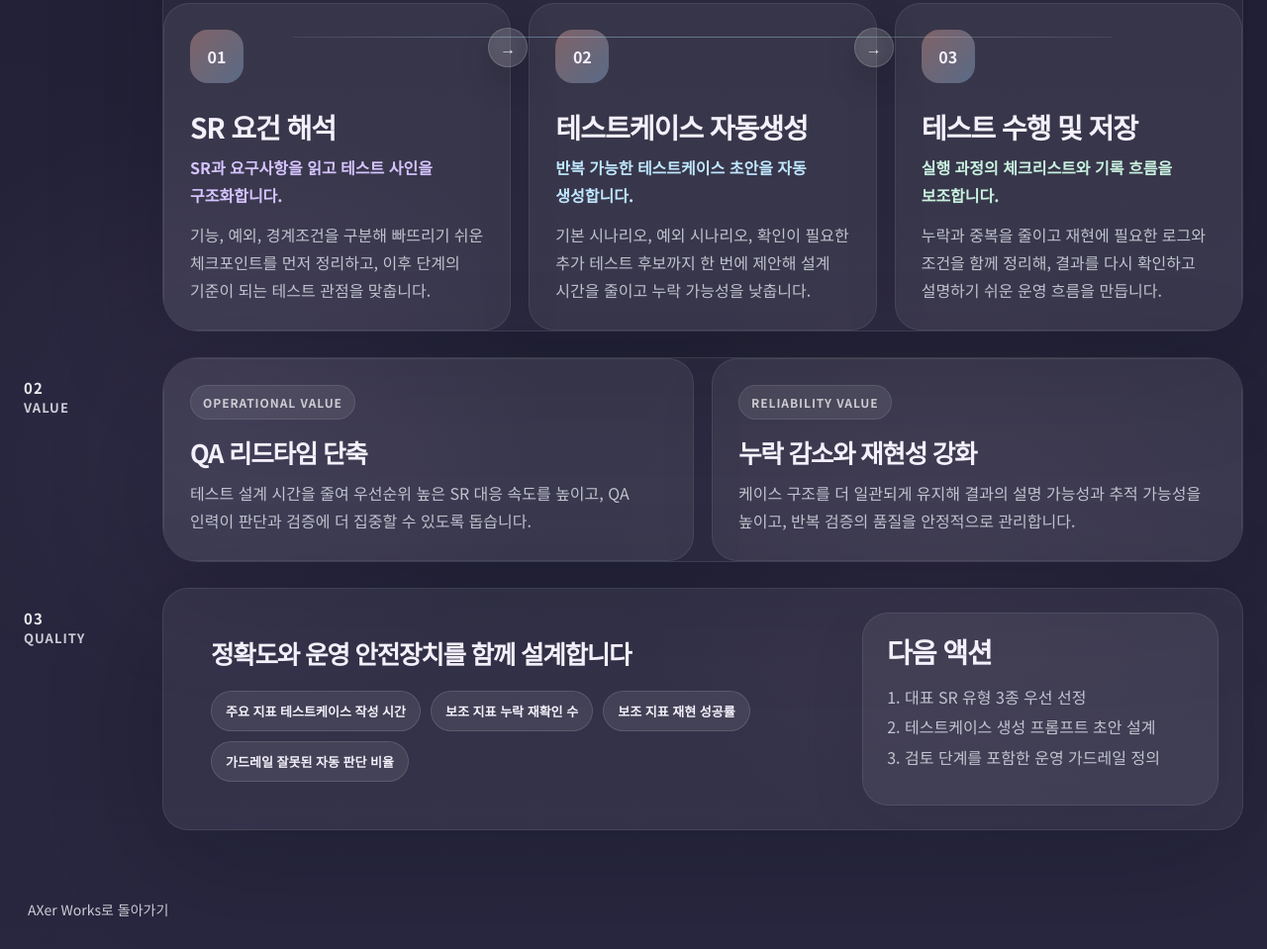
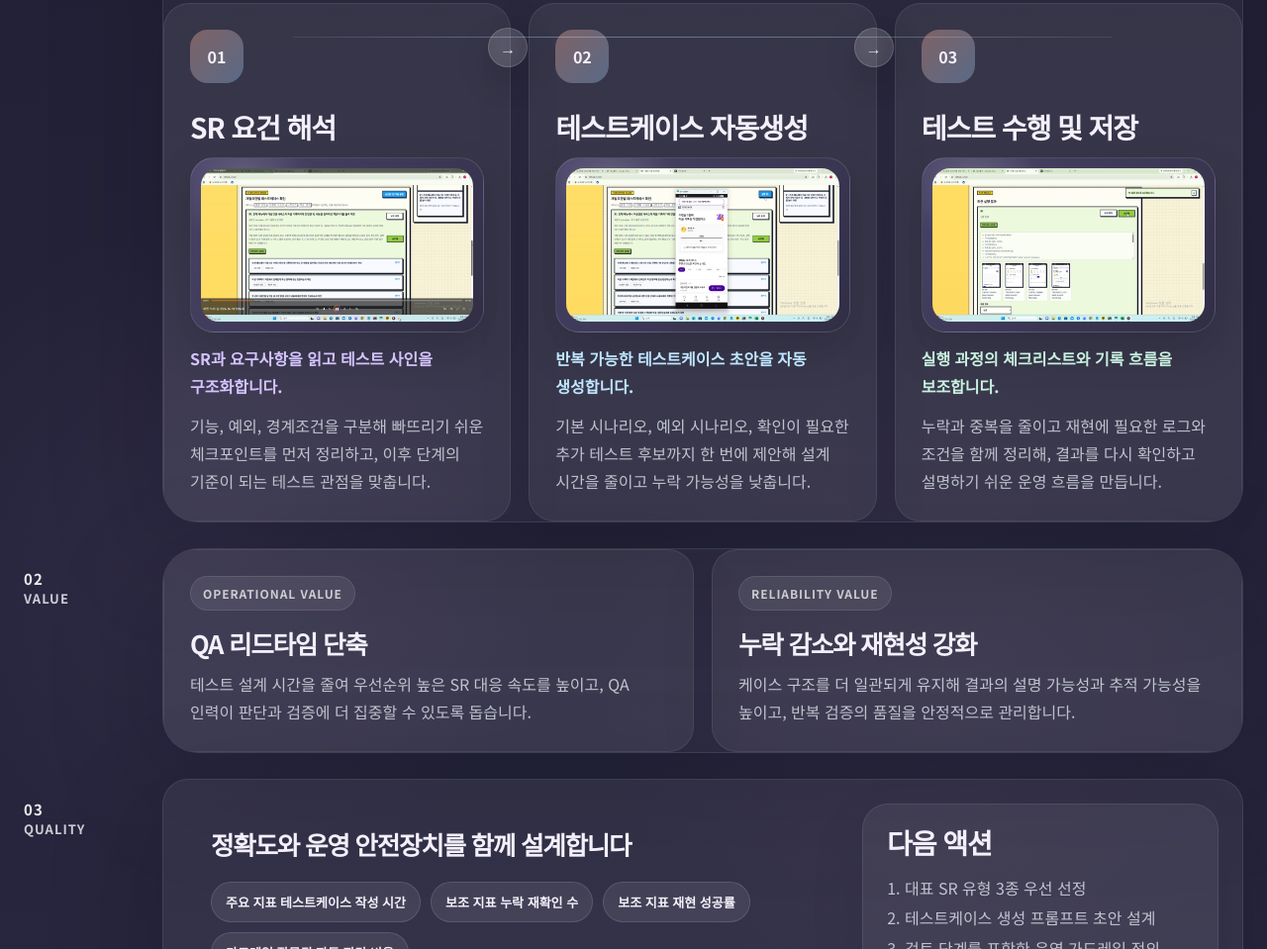
Before and after one commit to oshey1628/oshey1628, a plain HTML site: page AX Website/health-qa-agent.html in a window 1280 px wide. Shown: the part 1018-1977 px from the top of the page at 99% size. Drawn offline with Linux system fonts and the light colour scheme.

Commit message:
Add Health QA workflow visuals

```diff
--- a/AX Website/health-qa-agent.html
+++ b/AX Website/health-qa-agent.html
@@ -74,18 +74,27 @@
           <article class="journey-card journey-card--one tilt-card">
             <span class="step-badge">01</span>
             <h3>SR 요건 해석</h3>
+            <div class="journey-visual journey-visual--image">
+              <img src="assets/health-qa-step1.png" alt="SR 요건 해석 화면 예시">
+            </div>
             <p class="journey-title">SR과 요구사항을 읽고 테스트 사인을 구조화합니다.</p>
             <p>기능, 예외, 경계조건을 구분해 빠뜨리기 쉬운 체크포인트를 먼저 정리하고, 이후 단계의 기준이 되는 테스트 관점을 맞춥니다.</p>
           </article>
           <article class="journey-card journey-card--two tilt-card">
             <span class="step-badge">02</span>
             <h3>테스트케이스 자동생성</h3>
+            <div class="journey-visual journey-visual--image">
+              <img src="assets/health-qa-step2.png" alt="테스트케이스 자동생성 화면 예시">
+            </div>
             <p class="journey-title">반복 가능한 테스트케이스 초안을 자동 생성합니다.</p>
             <p>기본 시나리오, 예외 시나리오, 확인이 필요한 추가 테스트 후보까지 한 번에 제안해 설계 시간을 줄이고 누락 가능성을 낮춥니다.</p>
           </article>
           <article class="journey-card journey-card--three tilt-card">
             <span class="step-badge">03</span>
             <h3>테스트 수행 및 저장</h3>
+            <div class="journey-visual journey-visual--image">
+              <img src="assets/health-qa-step3.png" alt="테스트 수행 및 저장 화면 예시">
+            </div>
             <p class="journey-title">실행 과정의 체크리스트와 기록 흐름을 보조합니다.</p>
             <p>누락과 중복을 줄이고 재현에 필요한 로그와 조건을 함께 정리해, 결과를 다시 확인하고 설명하기 쉬운 운영 흐름을 만듭니다.</p>
           </article>
--- a/AX Website/styles.css
+++ b/AX Website/styles.css
@@ -1296,6 +1296,17 @@ h3 {
   display: block;
 }
 
+.theme-health .journey-visual--image {
+  padding: 10px;
+  background:
+    radial-gradient(circle at 18% 14%, rgba(255,255,255,0.16), transparent 24%),
+    linear-gradient(135deg, rgba(88, 78, 128, 0.55), rgba(42, 39, 64, 0.52));
+}
+
+.theme-health .journey-visual--image img {
+  border-radius: 18px;
+}
+
 .journey-visual--tbd {
   display: grid;
   place-items: center;
```
Also changed, not shown: AX Website/assets/health-qa-step1.png (added), AX Website/assets/health-qa-step2.png (added), AX Website/assets/health-qa-step3.png (added).
